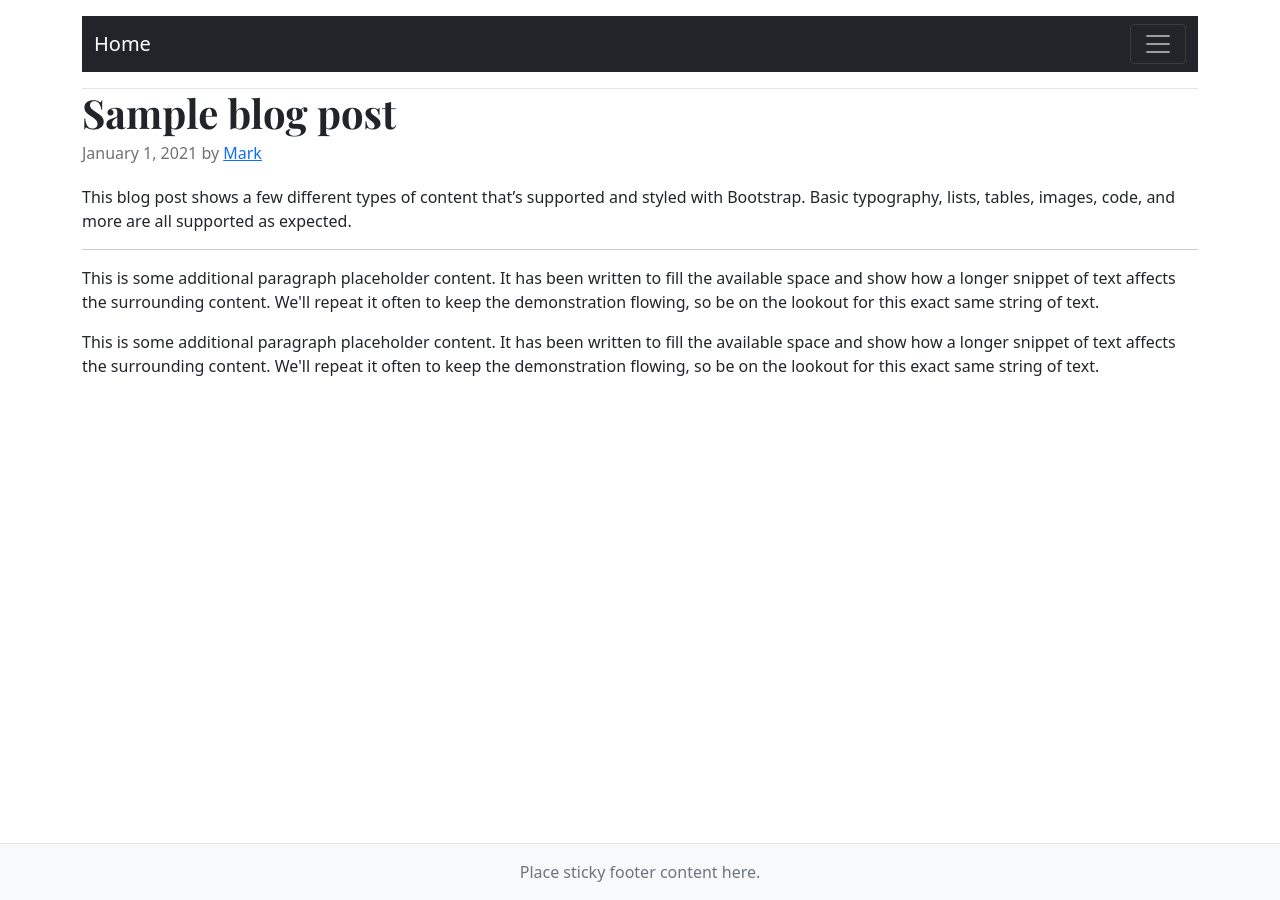
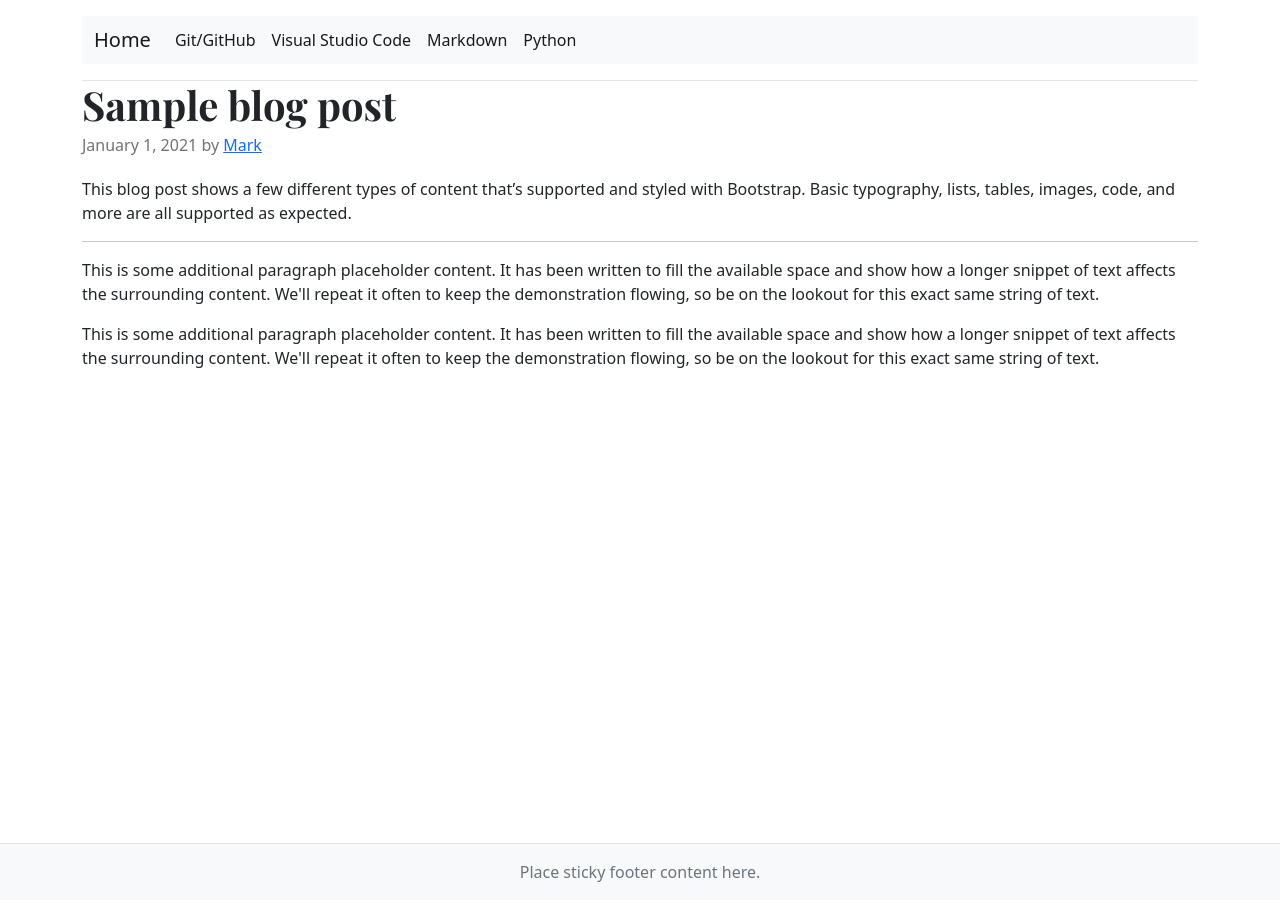
Before and after one commit to ConradoAlmeida/cheatsheets, a Jekyll site: the page built from index.html, in a window 1280 px wide. Built offline with Jekyll 4.4.1, drawn with Linux system fonts in a browser that asks for light colours.

Commit message:
estilo claro da navbar

```diff
--- a/_layouts/default.html
+++ b/_layouts/default.html
@@ -29,7 +29,7 @@
 
   <header class="blog-header py-3">
 
-         <nav class="navbar navbar-dark bg-dark">
+         <nav class="navbar navbar-expand-lg navbar-light bg-light">
   <div class="container-fluid">
     <a class="navbar-brand" href="index.html">Home</a>
     <button class="navbar-toggler" type="button" data-bs-toggle="collapse" data-bs-target="#navbarNav" aria-controls="navbarNav" aria-expanded="false" aria-label="Toggle navigation">
```
